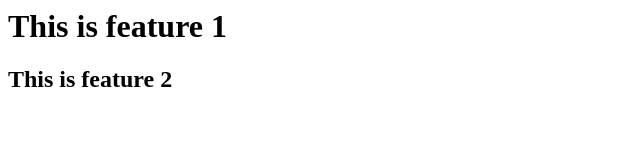
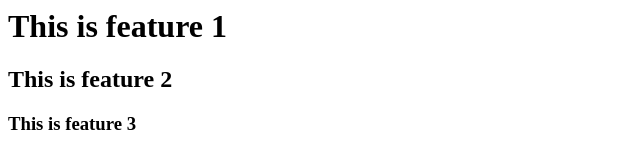
Before and after one commit to Kenshiro517/git-test, a plain HTML site: page index.html in a window 1280 px wide. Shown: the whole page, without its empty margins (0-640 px from the left). Drawn offline with Linux system fonts and the light colour scheme.

Commit message:
finish feature-3 (#3)
* finish feature-3

* I fixed indentions

```diff
--- a/index.html
+++ b/index.html
@@ -5,5 +5,6 @@
     <body>
         <h1>This is feature 1</h1>
         <h2>This is feature 2</h2>
+        <h3>This is feature 3</h3>
     </body>
 </html>
```
Lines whose indentation alone changed are shown as unchanged.
